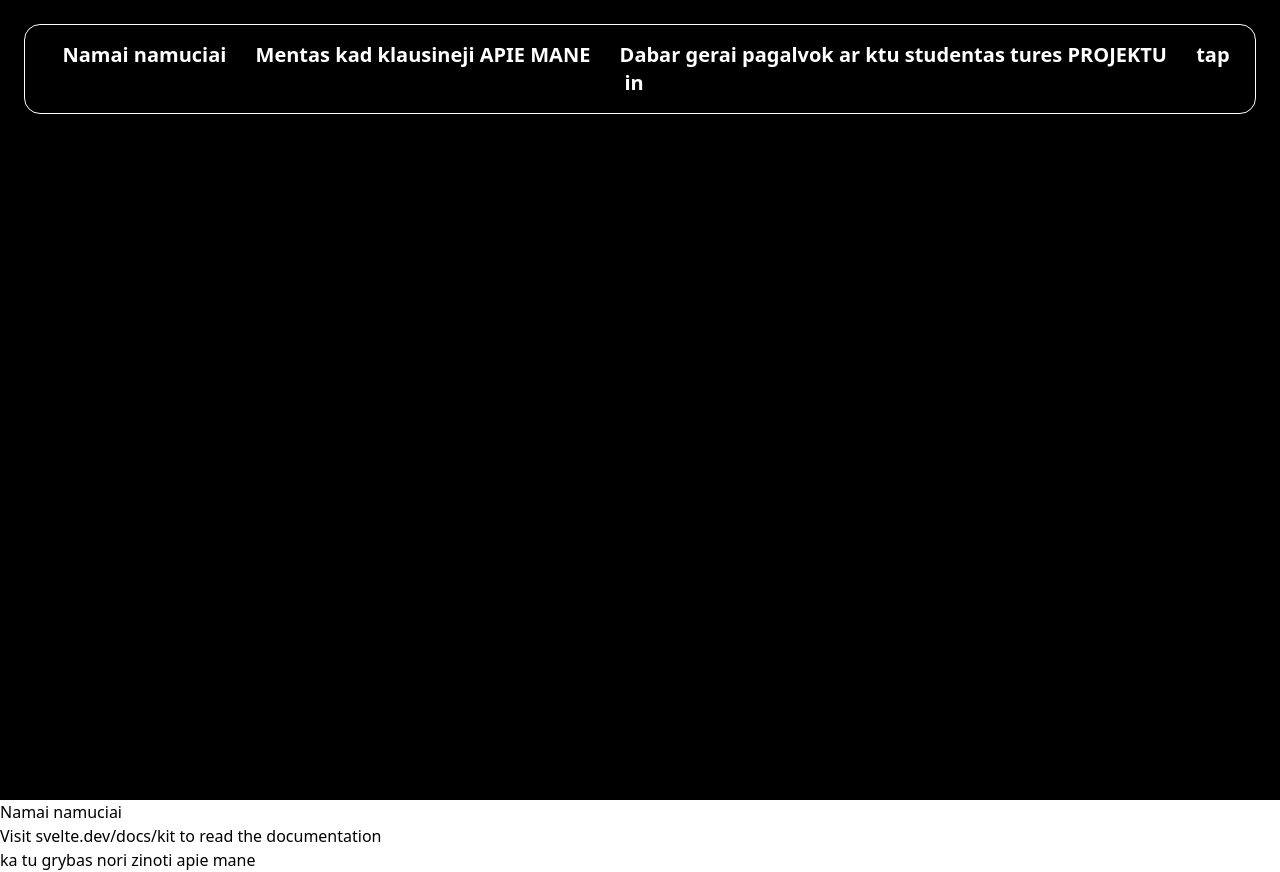
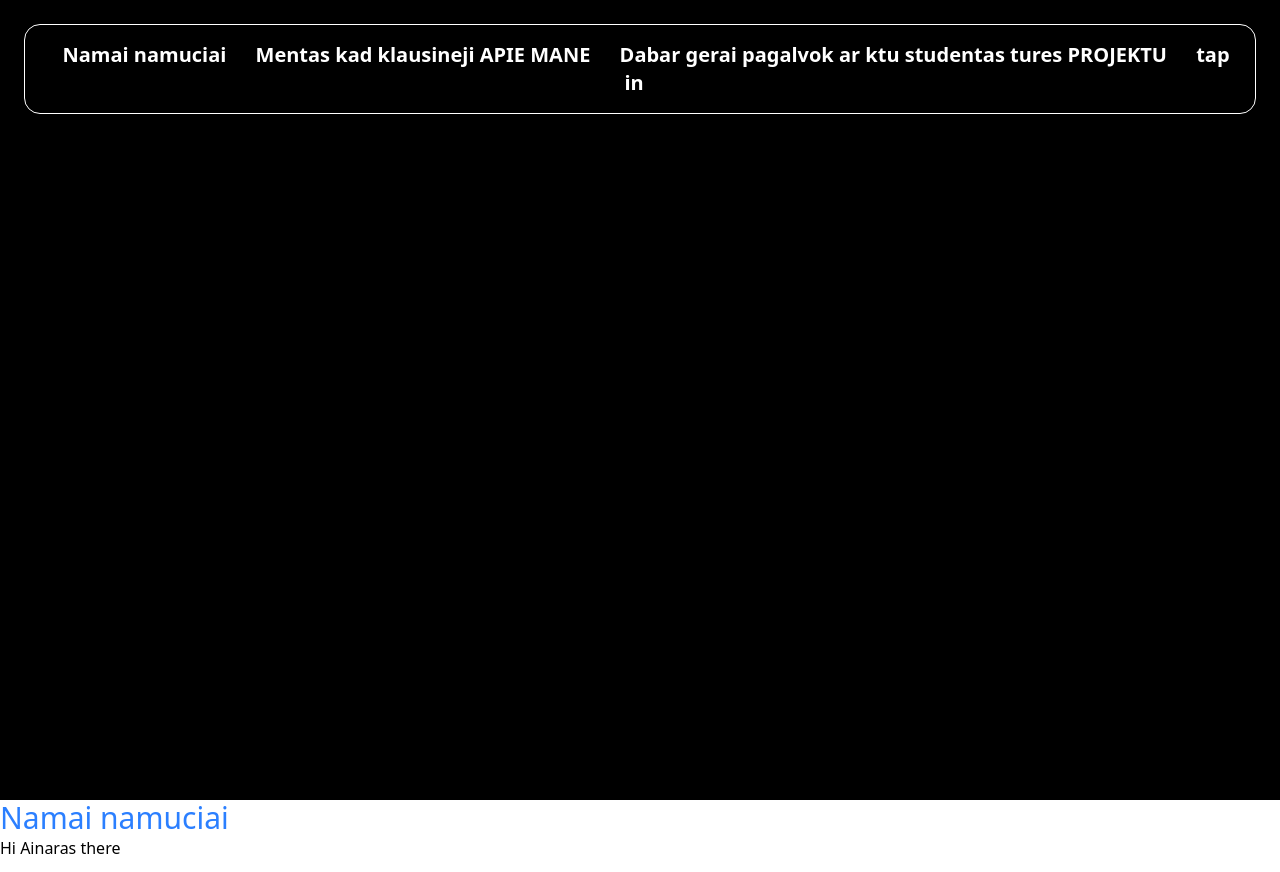
Before and after one commit to ainaraskaz/portfolio, a SvelteKit app: page / in a window 1280 px wide. Built offline with nearby package versions, Linux system fonts and the light colour scheme.

Commit message:
fix the text not showing at all

```diff
--- a/src/routes/+page.svelte
+++ b/src/routes/+page.svelte
@@ -1,3 +1,6 @@
-<h1>Namai namuciai</h1>
-<p>Visit <a href="https://svelte.dev/docs/kit">svelte.dev/docs/kit</a> to read the documentation</p>
-<p>ka tu grybas nori zinoti <a href="./about">apie mane</a></p>
+<script>
+	import '../app.css';
+</script>
+
+<h1 class="text-3xl text-blue-500">Namai namuciai</h1>
+<h1 class="">Hi Ainaras there</h1>
```
Also changed, not shown: static/face.jpg (added).
